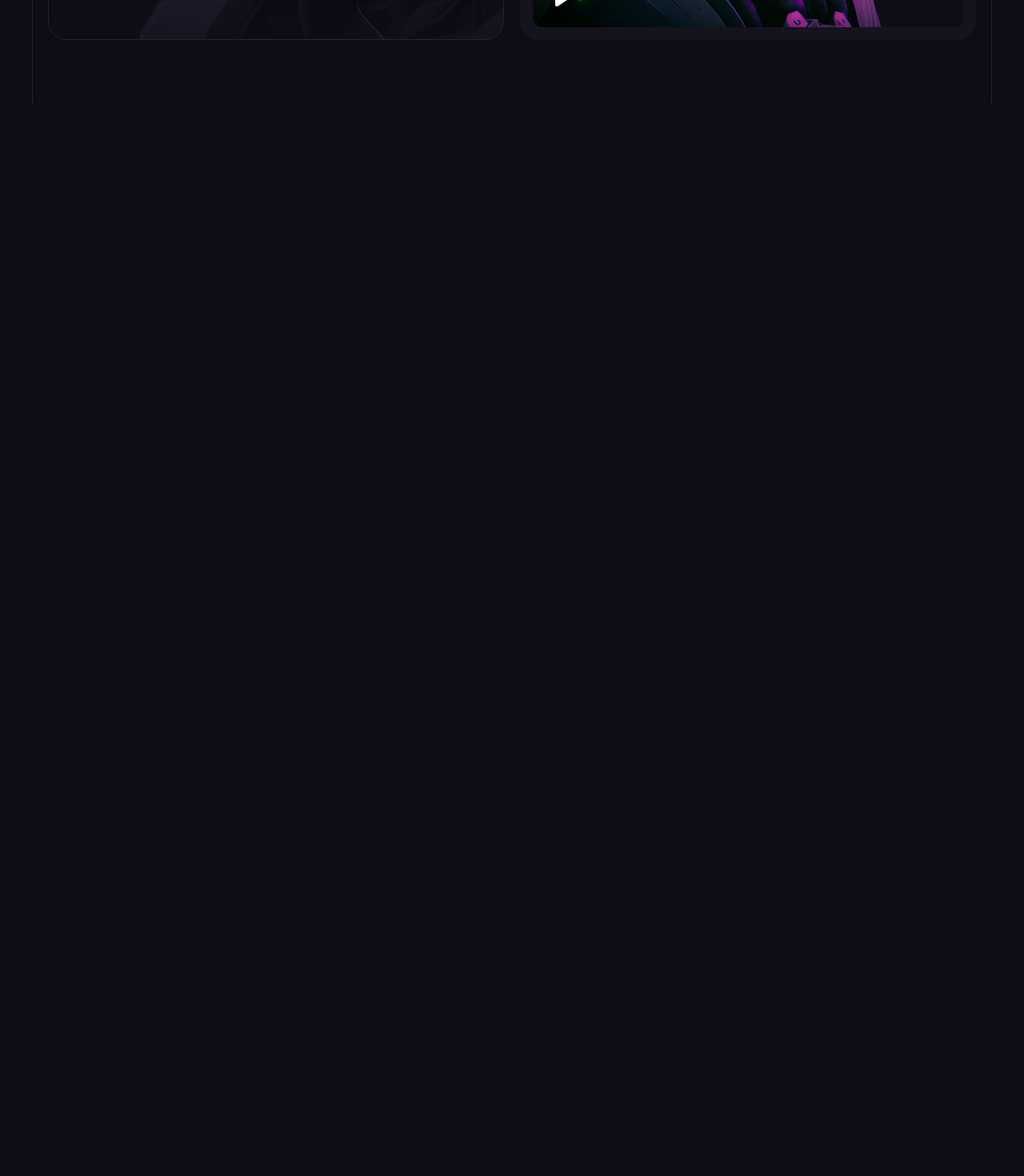
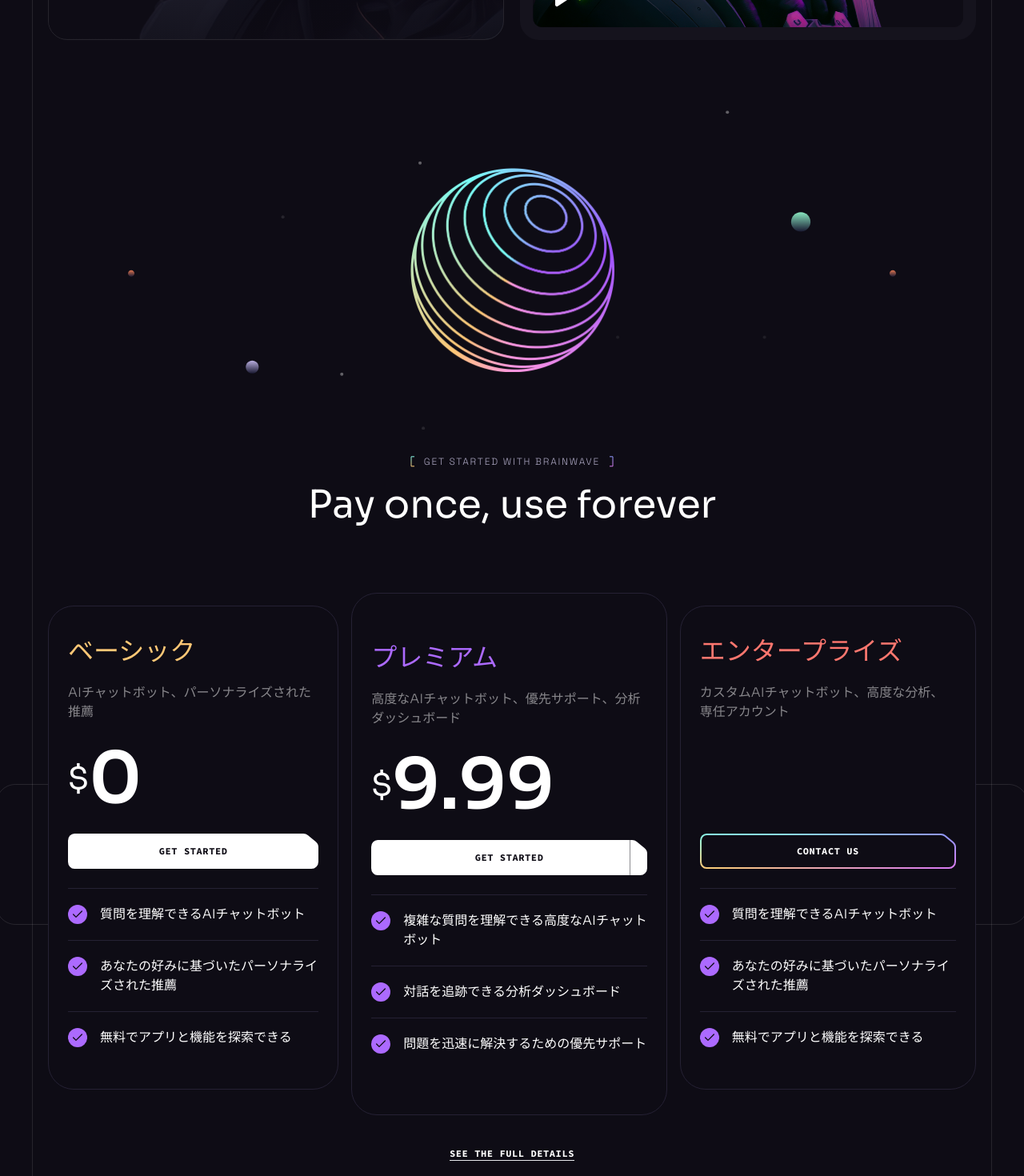
Before and after one commit to s3xmaxman/Modern-UI-UX-Website, a React (Vite) app: page / in a window 1280 px wide. Shown: the part 5560-7030 px from the top of the page at 80% size. Before the commit the page ends 5690 px from the top, so only its background shows below. Built offline with nearby package versions, Linux system fonts and the light colour scheme.

Commit message:
add pricing

```diff
--- a/src/App.jsx
+++ b/src/App.jsx
@@ -4,6 +4,7 @@
 import Collaboration from './components/Collaboration';
 import Header from './components/Header';
 import Hero from './components/Hero';
+import Pricing from './components/Pricing';
 import Services from './components/Services';
 
 const App = () => {
@@ -15,6 +16,7 @@
         <Benefits />
         <Collaboration />
         <Services />
+        <Pricing />
       </div>
       <ButtonGradient />
     </>
--- a/src/components/Heading.jsx
+++ b/src/components/Heading.jsx
@@ -1,8 +1,10 @@
 import React from 'react'
+import Tagline from './Tagline'
 
-const Heading = ({ className, title, text }) => {
+const Heading = ({ className, title, text, tag }) => {
   return (
     <div className={`${className} max-w-[50rem] mx-auto mb-12 lg:mb-20 md:text-center`}>
+        {tag && <Tagline className='mb-4 md:justify-center'>{tag}</Tagline>}
         {title && <h2 className='h2'>{title}</h2>}
         {text && <p className='body-2 mt-4 text-n-4'>{text}</p>}
     </div>
--- /dev/null
+++ b/src/components/Pricing.jsx
@@ -0,0 +1,54 @@
+import Section from "./Section";
+import { smallSphere, stars } from "../assets";
+import Heading from "./Heading";
+import PricingList from "./PricingList";
+import { LeftLine, RightLine } from "./design/Pricing";
+
+const Pricing = () => {
+  return (
+    <Section className="overflow-hidden" id="pricing">
+      <div className="container relative z-2">
+        <div className="hidden relative justify-center mb-[6.5rem] lg:flex">
+          <img
+            src={smallSphere}
+            className="relative z-1"
+            width={255}
+            height={255}
+            alt="Sphere"
+          />
+          <div className="absolute top-1/2 left-1/2 w-[60rem] -translate-x-1/2 -translate-y-1/2 pointer-events-none">
+            <img
+              src={stars}
+              className="w-full"
+              width={950}
+              height={400}
+              alt="Stars"
+            />
+          </div>
+        </div>
+
+        <Heading
+          tag="Get started with Brainwave"
+          title="Pay once, use forever"
+        />
+
+        <div className="relative">
+          <PricingList />
+          <LeftLine />
+          <RightLine />
+        </div>
+
+        <div className="flex justify-center mt-10">
+          <a
+            className="text-xs font-code font-bold tracking-wider uppercase border-b"
+            href="/pricing"
+          >
+            See the full details
+          </a>
+        </div>
+      </div>
+    </Section>
+  );
+};
+
+export default Pricing;
--- /dev/null
+++ b/src/components/PricingList.jsx
@@ -0,0 +1,55 @@
+import { check } from "../assets";
+import { pricing } from "../constants";
+import Button from "./Button";
+
+const PricingList = () => {
+  return (
+    <div className="flex gap-[1rem] max-lg:flex-wrap">
+      {pricing.map((item) => (
+        <div
+          key={item.id}
+          className="w-[19rem] max-lg:w-full h-full px-6 bg-n-8 border border-n-6 rounded-[2rem] lg:w-auto even:py-14 odd:py-8 odd:my-4 [&>h4]:first:text-color-2 [&>h4]:even:text-color-1 [&>h4]:last:text-color-3"
+        >
+          <h4 className="h4 mb-4">{item.title}</h4>
+
+          <p className="body-2 min-h-[4rem] mb-3 text-n-1/50">
+            {item.description}
+          </p>
+
+          <div className="flex items-center h-[5.5rem] mb-6">
+            {item.price && (
+              <>
+                <div className="h3">$</div>
+                <div className="text-[5.5rem] leading-none font-bold">
+                  {item.price}
+                </div>
+              </>
+            )}
+          </div>
+
+          <Button
+            className="w-full mb-6"
+            href={item.price ? "/pricing" : "mailto:contact@jsmastery.pro"}
+            white={!!item.price}
+          >
+            {item.price ? "Get started" : "Contact us"}
+          </Button>
+
+          <ul>
+            {item.features.map((feature, index) => (
+              <li
+                key={index}
+                className="flex items-start py-5 border-t border-n-6"
+              >
+                <img src={check} width={24} height={24} alt="Check" />
+                <p className="body-2 ml-4">{feature}</p>
+              </li>
+            ))}
+          </ul>
+        </div>
+      ))}
+    </div>
+  );
+};
+
+export default PricingList;
--- /dev/null
+++ b/src/components/Tagline.jsx
@@ -0,0 +1,13 @@
+import brackets from "../assets/svg/Brackets";
+
+const TagLine = ({ className, children }) => {
+  return (
+    <div className={`tagline flex items-center ${className || ""}`}>
+      {brackets("left")}
+      <div className="mx-3 text-n-3">{children}</div>
+      {brackets("right")}
+    </div>
+  );
+};
+
+export default TagLine;
```
